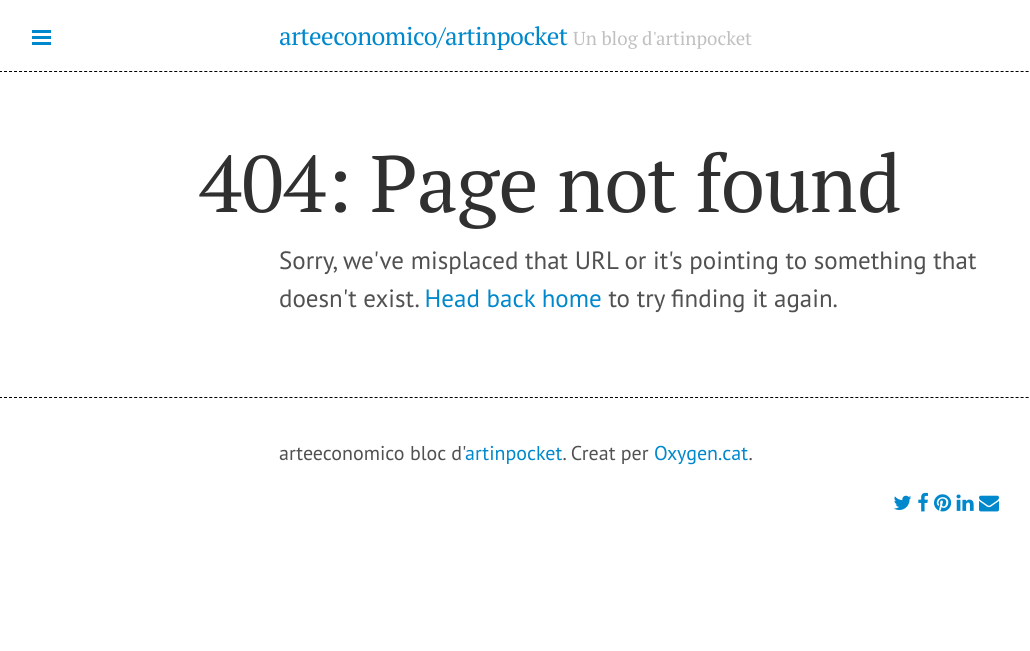
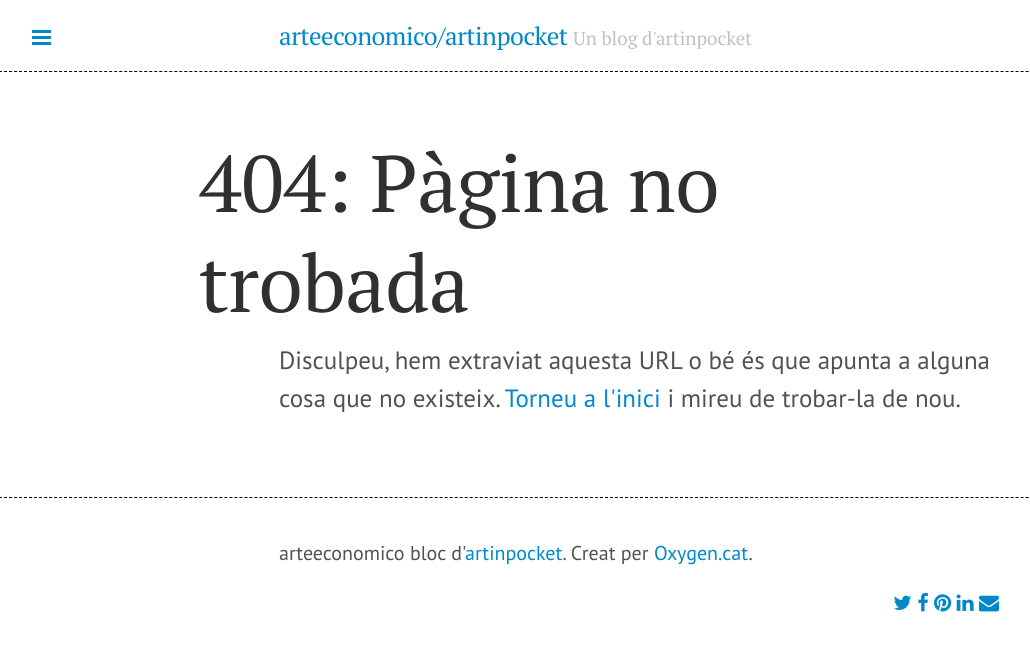
Before and after one commit to arteeconomico/arteeconomico.github.io, a Jekyll site: the page built from 404.html, in a window 1280 px wide. Shown: the top 651 px of the page, without its empty margins (1-1031 px from the left). Built offline with Jekyll 4.4.1, drawn with Linux system fonts in a browser that asks for light colours; nearby versions of some CDN libraries; Markdown is read by kramdown in place of the engine named in the settings.

Commit message:
modificada la 404.

```diff
--- a/404.html
+++ b/404.html
@@ -1,9 +1,9 @@
 ---
 layout: default
-title: "404: Page not found"
+title: "404: Pàgina no trobada"
 ---
 
 <div class="page">
-  <h1 class="page-title">404: Page not found</h1>
-  <p class="lead">Sorry, we've misplaced that URL or it's pointing to something that doesn't exist. <a href="/">Head back home</a> to try finding it again.</p>
+  <h1 class="page-title">404: Pàgina no trobada</h1>
+  <p class="lead">Disculpeu, hem extraviat aquesta URL o bé és que apunta a alguna cosa que no existeix. <a href="/">Torneu a l'inici</a> i mireu de trobar-la de nou.</p>
 </div>
```
